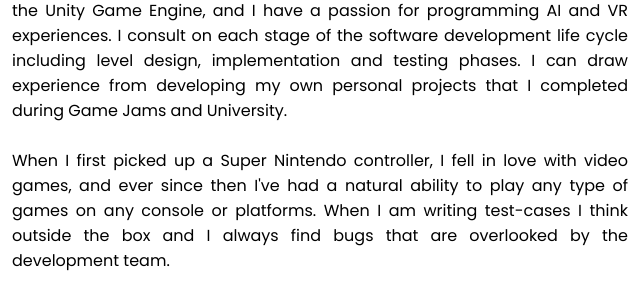
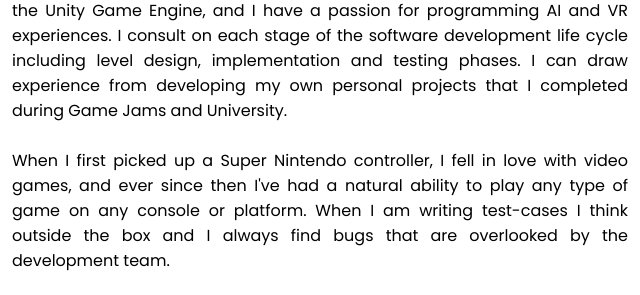
Before and after one commit to jedlmann/raphaeledlmann.github.io, a plain HTML site: page index.html in a window 1280 px wide. Shown: the part 1063-1358 px from the top of the page, 572-1212 px from the left. Drawn offline with nearby package versions, Linux system fonts and the light colour scheme.

Commit message:
html change
grammar change

```diff
--- a/index.html
+++ b/index.html
@@ -58,7 +58,7 @@
                 <div class="column right">
                     <div class="text"> <span class="typing-2"></span></div>
                     <p>First and foremost, I am a C# programmer with in-depth knowledge in using the Unity Game Engine, and  I have a passion for programming AI and VR experiences. I consult on each stage of the software development life cycle including level design, implementation and testing phases. I can draw experience from developing my own personal projects that I completed during Game Jams and University.<p/><br>
-                    <p>When I first picked up a Super Nintendo controller, I fell in love with video games, and ever since then I've had a natural ability to play any type of games on any console or platforms. When I am writing test-cases I think outside the box and I always find bugs that are overlooked by the development team.</p><br>
+                    <p>When I first picked up a Super Nintendo controller, I fell in love with video games, and ever since then I've had a natural ability to play any type of game on any console or platform. When I am writing test-cases I think outside the box and I always find bugs that are overlooked by the development team.</p><br>
                     <p>I started my programming quest by teaching myself front-end web development with HTML, CSS and Javascript, so I am able to work on websites too!</p>
                     <a href="Joss_Edlmann_CV.docx" download>Download CV</a>
                 </div>
```
